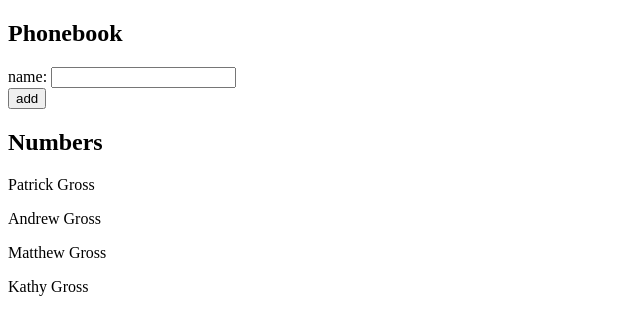
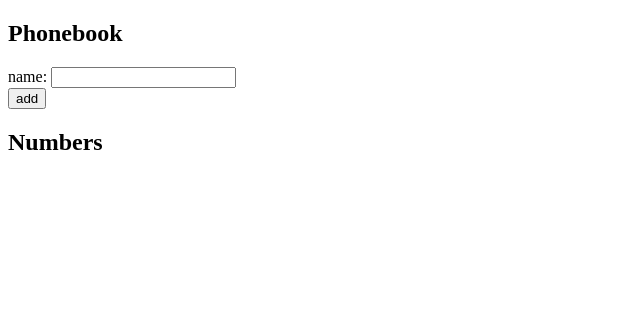
Before and after one commit to BearsLair/phonebook-frontend, a React (Vite) app in the folder phonebook-frontend/: page / in a window 1280 px wide. Shown: the top 334 px of the page, without its empty margins (0-640 px from the left). Built offline with nearby package versions, Linux system fonts and the light colour scheme.

Commit message:
adding names now works

```diff
--- a/phonebook-frontend/src/App.jsx
+++ b/phonebook-frontend/src/App.jsx
@@ -1,21 +1,17 @@
 import { useState } from "react";
-import Names from "./components/Names";
 
 const App = () => {
-  const [persons, setPersons] = useState([
-    { name: "Patrick Gross" },
-    { name: "Andrew Gross" },
-    { name: "Matthew Gross" },
-    { name: "Kathy Gross" },
-  ]);
+  const [persons, setPersons] = useState([]);
   const [newName, setNewName] = useState("");
 
-  const nameInput = (event) => {
+  const handleInputChange = (event) => {
     setNewName(event.target.value);
   };
 
-  const addName = (newName) => {
-    setPersons(persons.push(newName));
+  const handleAddName = (event) => {
+    event.preventDefault();
+    setPersons([...persons, { name: `${newName}` }]);
+    console.log(persons);
     setNewName("");
   };
 
@@ -24,16 +20,18 @@ const App = () => {
       <h2>Phonebook</h2>
       <form>
         <div>
-          name: <input onChange={nameInput} />
+          name: <input type="text" onChange={handleInputChange} />
         </div>
         <div>
-          <button type="submit" onClick={addName}>
+          <button type="submit" onClick={handleAddName}>
             add
           </button>
         </div>
       </form>
       <h2>Numbers</h2>
-      <Names persons={persons} />
+      {persons.map((person, index) => {
+        return <p key={index}>{person.name}</p>;
+      })}
     </div>
   );
 };
--- a/phonebook-frontend/src/components/Names.jsx
+++ /dev/null
@@ -1,11 +0,0 @@
-const Names = ({ persons }) => {
-  return (
-    <div>
-      {persons.map((person) => {
-        return <p key={persons.indexOf(person)}>{person.name}</p>;
-      })}
-    </div>
-  );
-};
-
-export default Names;
```
